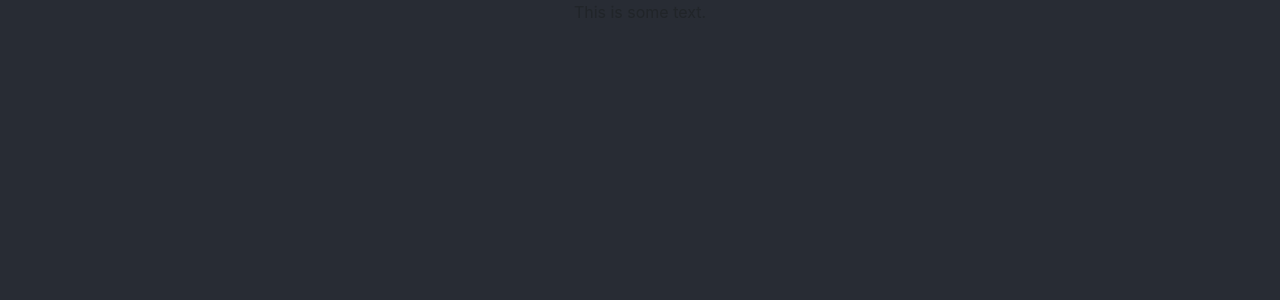
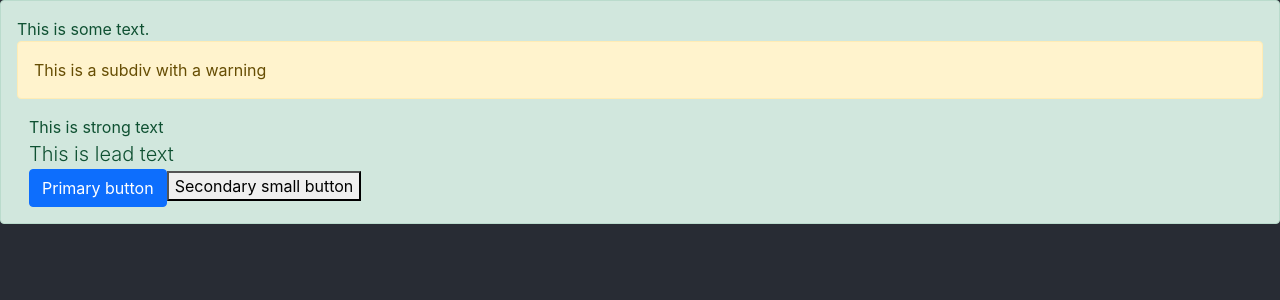
Before and after one commit to inowen/TypeAide, a React (Create React App) app in the folder react_frontend/: page / in a window 1280 px wide. Shown: the top 300 px of the page. Built offline with nearby package versions, Linux system fonts and the light colour scheme.

Commit message:
Test: Getting to know bootstrap

```diff
--- a/react_frontend/src/App.tsx
+++ b/react_frontend/src/App.tsx
@@ -4,13 +4,20 @@ import './App.css';
 
 class App extends React.Component {
 
-  constructor(props : any) {
+  constructor(props: any) {
     super(props);
   }
 
   render() {
-    return <div className="App">
+    return <div className="alert alert-success">
         This is some text.
+        <div className="alert alert-warning">This is a subdiv with a warning</div>
+        <div className="container-fluid">
+          <div className="strong">This is strong text</div>
+          <div className="lead">This is lead text</div>
+          <button className="btn large btn-primary">Primary button</button>
+          <button className="btn-default">Secondary small button</button>
+        </div>
       </div>
   }
 
```
